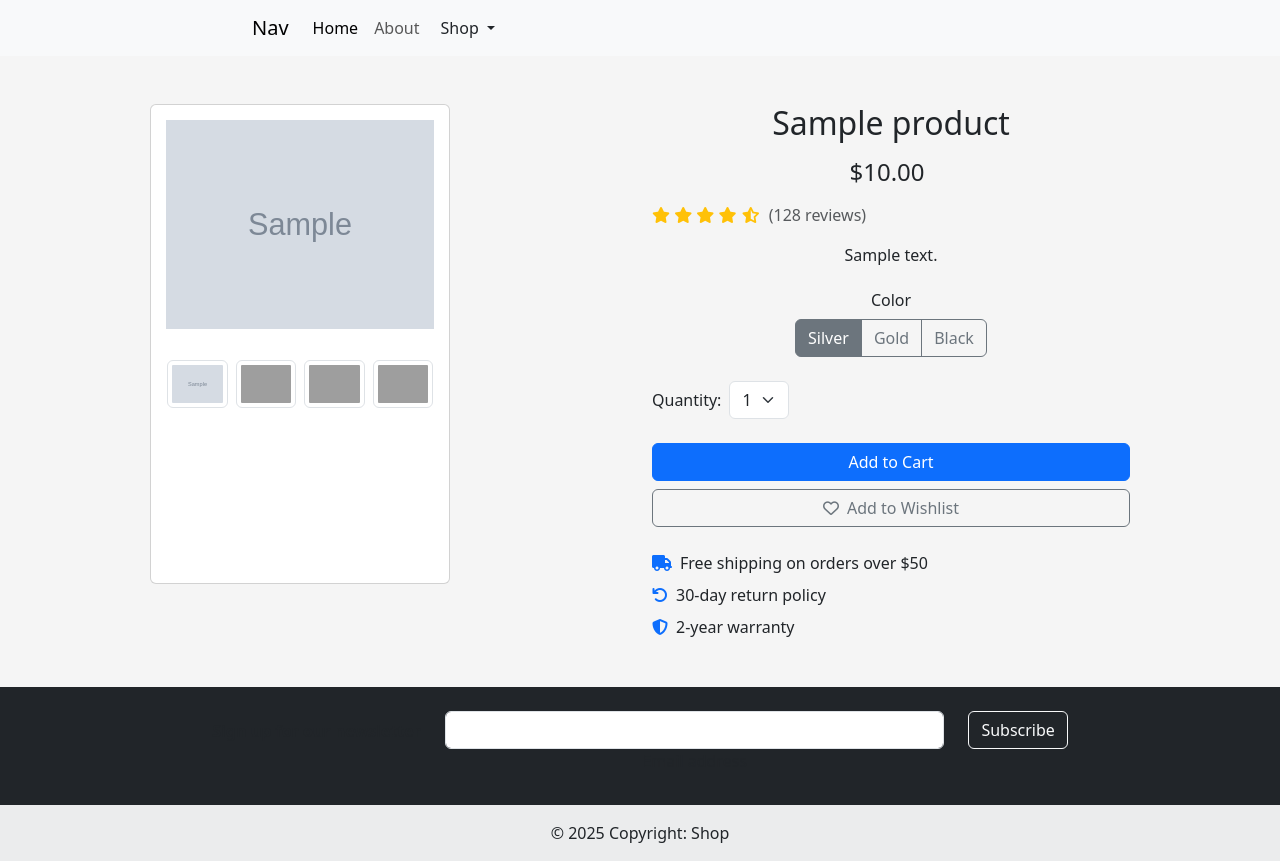
After one commit to Verbal27/electronics_app, a Django app: page /product/1 in a window 1280 px wide. The commit adds this page. Run offline with Django 5.2, Linux system fonts and the light colour scheme; tables that the repository leaves empty hold one stand-in row (values such as "Sample post"); grey boxes marked "Sample" are stand-in pictures; grey boxes are pictures that could not be loaded.

Commit message:
Implemented detail view and product_detail template

```diff
--- a/src/core/models/product.py
+++ b/src/core/models/product.py
@@ -1,4 +1,5 @@
 from django.db import models
+from django.urls import reverse
 from .subcategory import Subcategory
 
 
@@ -16,3 +17,6 @@ class Product(models.Model):
 
     def __str__(self):
         return self.name
+
+    def get_absolute_url(self):
+        return reverse("product_detail", args=[self.pk])
--- a/src/website/static/css/style.css
+++ b/src/website/static/css/style.css
@@ -4,14 +4,14 @@
   background: var(--bs-highlight-color);
   max-width: -webkit-fill-available;
 }
-.heading{
+.heading {
   color: white;
   font-weight: bold;
 }
-.text{
-    color:white;
+.text {
+  color: white;
 }
-.card-group{
+.card-group {
   display: flex;
   flex-wrap: wrap;
   justify-content: center;
@@ -20,12 +20,13 @@
   padding-right: 250px;
   margin: 20px;
 }
-.card{
+.card {
   flex: 1 1 calc(25% - 20px);
   min-width: 300px;
   max-width: 300px;
+  height: 30rem;
 }
-.card-body{
+.card-body {
   display: flex;
   flex-direction: column;
   justify-content: space-between;
@@ -37,23 +38,34 @@
   border-color: black;
   color: black;
 }
-.btn-add-to-cart:hover{
+.btn-add-to-cart:hover {
   background: var(--bs-highlight-color);
   border-color: white;
 }
-.card-title{
-    text-align:center;
+.card-title {
+  text-align: center;
+  font-size: 1rem;
+  white-space: nowrap;
+  overflow: hidden;
+  text-overflow: ellipsis;
 }
-.card-text{
-    text-align:center;
+.card-text {
+  text-align: center;
 }
-.card-description{
-    text-align:center !important;
+.card-description {
+  text-align: center !important;
 }
-.card-body{
+.card-body {
   height: 50%;
 }
-.card-img-top{
+.card-img-top {
   height: 50%;
   padding: 5%;
 }
+.py-5 {
+    background: whitesmoke;
+    height: -webkit-fill-available;
+}
+.text-body {
+  text-decoration: none;
+}
--- a/src/website/templates/homepage.html
+++ b/src/website/templates/homepage.html
@@ -14,6 +14,7 @@
                 <h5 class="card-title">{{ product.name }}</h5>
                 <p class="card-description" style="text-align:center;">{{ product.description}}</p>
                 <p class="card-text">Price: ${{product.price}}</p>
+                <a href="{% url 'product_detail' product.pk %}" class="btn btn-primary btn-add-to-cart">Details</a>
                 <a href="#" class="btn btn-primary btn-add-to-cart">Add to cart</a>
             </div>
         </div>
--- a/src/website/templates/inc/footer.html
+++ b/src/website/templates/inc/footer.html
@@ -43,7 +43,7 @@
   <!-- Copyright -->
   <div class="text-center p-3" style="background-color: rgba(0, 0, 0, 0.05);">
     © 2025 Copyright:
-    <a class="text-body" href="">Shop</a>
+    <a class="text-body" href="/">Shop</a>
   </div>
   <!-- Copyright -->
 </footer>
--- a/src/website/templates/inc/navbar.html
+++ b/src/website/templates/inc/navbar.html
@@ -7,7 +7,7 @@
     <div class="collapse navbar-collapse" id="navbarNav">
       <ul class="navbar-nav">
         <li class="nav-item">
-          <a class="nav-link active" aria-current="page" href="#">Home</a>
+          <a class="nav-link active" aria-current="page" href="{{"/"}}">Home</a>
         </li>
         <li class="nav-item">
           <a class="nav-link" href="#">About</a>
--- /dev/null
+++ b/src/website/templates/product_detail.html
@@ -0,0 +1,106 @@
+{% extends "base/website/base.html" %}
+
+{% block website_content %}
+<link href="https://cdnjs.cloudflare.com/ajax/libs/font-awesome/6.4.2/css/all.min.css" rel="stylesheet">
+
+<div class="container py-5">
+    <div class="row">
+        <!-- Product Images -->
+        <div class="col-md-6 mb-4">
+            <div class="card">
+                <img src="{{product.image.url}}" class="card-img-top" alt="Product Image">
+                <div class="card-body">
+                    <div class="row g-2">
+                        <div class="col-3">
+                            <img src="{{product.image.url}}" class="img-thumbnail" alt="Thumbnail 1">
+                        </div>
+                        <div class="col-3">
+                            <img src="product.image.url" class="img-thumbnail" alt="Thumbnail 2">
+                        </div>
+                        <div class="col-3">
+                            <img src="product.image.url" class="img-thumbnail" alt="Thumbnail 3">
+                        </div>
+                        <div class="col-3">
+                            <img src="product.image.url" class="img-thumbnail" alt="Thumbnail 4">
+                        </div>
+                    </div>
+                </div>
+            </div>
+        </div>
+
+        <!-- Product Details -->
+        <div class="col-md-6">
+            <h1 class="h2 mb-3">{{product.name}}</h1>
+            <div class="mb-3">
+                <span class="h4 me-2">${{product.price}}</span>
+            </div>
+
+            <div class="mb-3">
+                <div class="d-flex align-items-center">
+                    <div class="text-warning me-2">
+                        <i class="fas fa-star"></i>
+                        <i class="fas fa-star"></i>
+                        <i class="fas fa-star"></i>
+                        <i class="fas fa-star"></i>
+                        <i class="fas fa-star-half-alt"></i>
+                    </div>
+                    <span class="text-muted">(128 reviews)</span>
+                </div>
+            </div>
+
+            <p class="mb-4">{{product.description}}</p>
+
+            <!-- Color Selection -->
+            <div class="mb-4">
+                <h6 class="mb-2">Color</h6>
+                <div class="btn-group" role="group">
+                    <input type="radio" class="btn-check" name="color" id="silver" checked>
+                    <label class="btn btn-outline-secondary" for="silver">Silver</label>
+                    <input type="radio" class="btn-check" name="color" id="gold">
+                    <label class="btn btn-outline-secondary" for="gold">Gold</label>
+                    <input type="radio" class="btn-check" name="color" id="black">
+                    <label class="btn btn-outline-secondary" for="black">Black</label>
+                </div>
+            </div>
+
+            <!-- Quantity -->
+            <div class="mb-4">
+                <div class="d-flex align-items-center">
+                    <label class="me-2">Quantity:</label>
+                    <select class="form-select w-auto">
+                            <option>1</option>
+                            <option>2</option>
+                            <option>3</option>
+                            <option>4</option>
+                            <option>5</option>
+                        </select>
+                </div>
+            </div>
+
+            <!-- Actions -->
+            <div class="d-grid gap-2">
+                <button class="btn btn-primary" type="button">Add to Cart</button>
+                <button class="btn btn-outline-secondary" type="button">
+                        <i class="far fa-heart me-2"></i>Add to Wishlist
+                    </button>
+            </div>
+
+            <!-- Additional Info -->
+            <div class="mt-4">
+                <div class="d-flex align-items-center mb-2">
+                    <i class="fas fa-truck text-primary me-2"></i>
+                    <span>Free shipping on orders over $50</span>
+                </div>
+                <div class="d-flex align-items-center mb-2">
+                    <i class="fas fa-undo text-primary me-2"></i>
+                    <span>30-day return policy</span>
+                </div>
+                <div class="d-flex align-items-center">
+                    <i class="fas fa-shield-alt text-primary me-2"></i>
+                    <span>2-year warranty</span>
+                </div>
+            </div>
+        </div>
+    </div>
+</div>
+{% endblock %}
--- a/src/website/urls/base.py
+++ b/src/website/urls/base.py
@@ -1,4 +1,7 @@
 from django.urls import path
 from src.website import views
 
-urlpatterns = [path("", views.HomePageView.as_view(), name="homepage")]
+urlpatterns = [
+    path("", views.HomePageListView.as_view(), name="homepage"),
+    path("product/<int:pk>", views.ProductDetailView.as_view(), name="product_detail"),
+]
--- a/src/website/views/__init__.py
+++ b/src/website/views/__init__.py
@@ -1,3 +1,4 @@
-from .homepage import HomePageView
+from .homepage import HomePageListView
+from .product_detail import ProductDetailView
 
-__all__ = ("HomePageView",)
+__all__ = ("HomePageListView", "ProductDetailView")
--- a/src/website/views/homepage.py
+++ b/src/website/views/homepage.py
@@ -1,8 +1,9 @@
-from django.views.generic import TemplateView
+from django.views.generic import ListView
 from src.core.models import Product
 
 
-class HomePageView(TemplateView):
+class HomePageListView(ListView):
+    model = Product
     template_name = "homepage.html"
 
     def get_context_data(self, **kwargs):
--- /dev/null
+++ b/src/website/views/product_detail.py
@@ -0,0 +1,27 @@
+from django.views.generic import DetailView
+from src.core.models import Product
+
+
+class ProductDetailView(DetailView):
+    model = Product
+    template_name = "product_detail.html"
+    context_object_name = "product"
+
+    def get_queryset(self):
+        return super().get_queryset().select_related("subcategory")
+
+    def get_context_data(self, **kwargs):
+        context = super().get_context_data(**kwargs)
+        product = self.get_object()
+
+        if product.subcategory_id:  # type: ignore
+            related_qs = (
+                Product.objects.filter(subcategory_id=product.subcategory_id)  # type: ignore
+                .exclude(pk=product.pk)
+                .order_by("-id")[:4]
+            )
+        else:
+            related_qs = Product.objects.none()
+
+        context["related_products"] = related_qs
+        return context
```
Also changed, not shown: media/products/M10270794_silver.webp (added), media/products/samsung_galaxy_s25_ultra_gs4v76df4o4xshby.jpg.avif (added), src/website/static/images/M10270794_silver.webp (added), src/website/static/images/samsung_galaxy_s25_ultra_gs4v76df4o4xshby.jpg.avif (added). Lines whose indentation alone changed are shown as unchanged.
